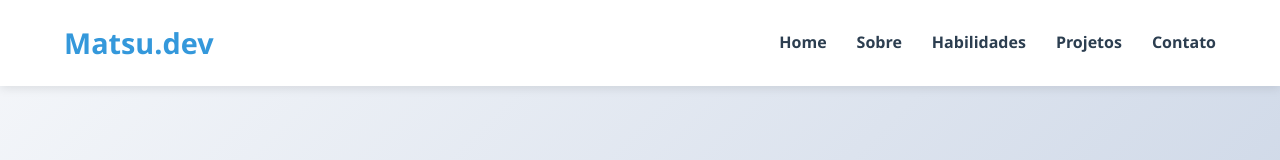
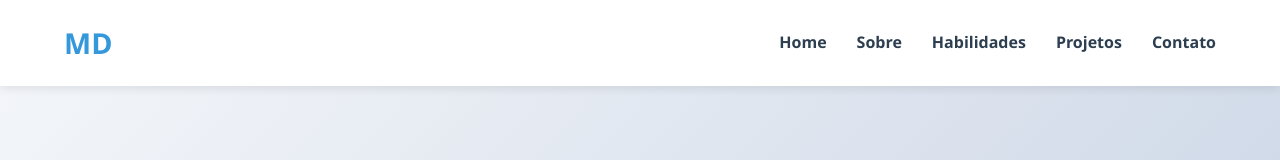
Before and after one commit to MateusLimadev/portifoliomatsu, a plain HTML site: page index.html in a window 1280 px wide. Shown: the top 160 px of the page. Drawn offline with Linux system fonts and the light colour scheme.

Commit message:
Update index.html

```diff
--- a/index.html
+++ b/index.html
@@ -11,7 +11,7 @@
     <!-- Header/Navbar -->
     <header>
         <div class="container">
-            <div class="logo">Matsu.dev</div>
+            <div class="logo">MD</div>
             <nav>
                 <ul>
                     <li><a href="#home">Home</a></li>
```
